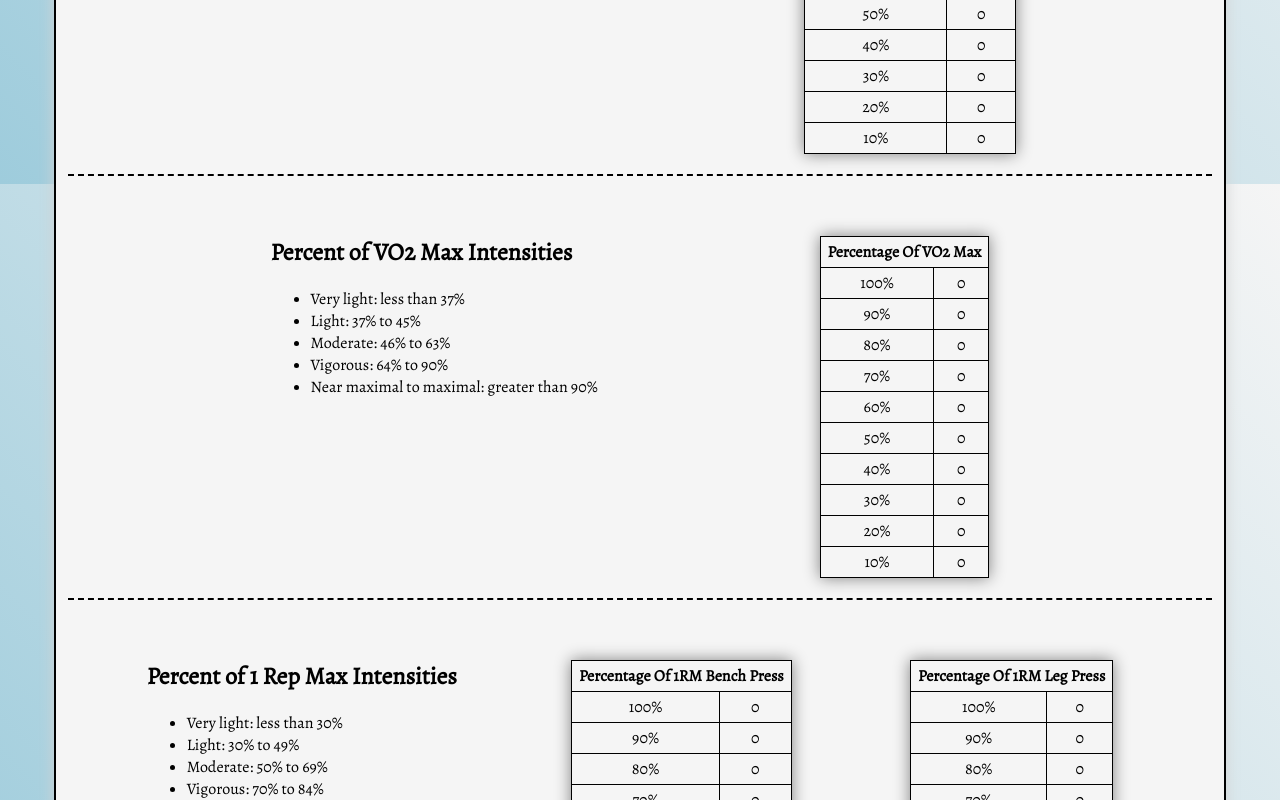
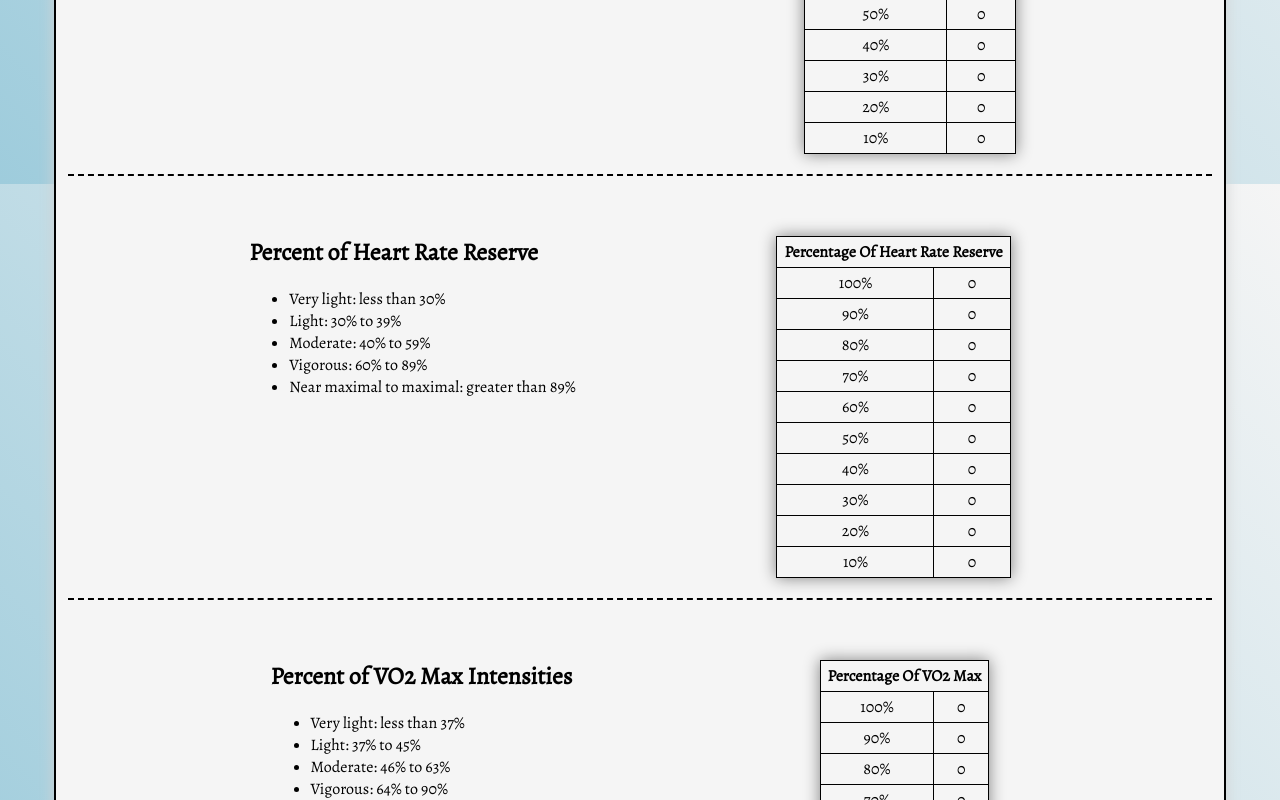
Before and after one commit to damatoaj/fitTest, a React (Create React App) app: page /#/relative-intensity in a window 1280 px wide. Shown: the part 616-1416 px from the top of the page. Built offline with nearby package versions, Linux system fonts and the light colour scheme.

Commit message:
Added resting heart rate

```diff
--- a/src/App.tsx
+++ b/src/App.tsx
@@ -44,6 +44,7 @@ import BloodPressureScreen from './Screens/BloodPressure/BloodPressureScreen';
 import SkinfoldScreen from './Screens/SkinFolds/SkinfoldScreen';
 import FieldTests from './Screens/FieldTests/FieldTests';
 import RelativeIntensity from './Screens/RelativeIntensity/RelativeIntensity';
+import RestingHeartRate from './Components/Forms/RestingHeartRate';
 
 function App() {
   const { state } = useUserContext();
@@ -137,6 +138,7 @@ function App() {
           <Route path='/circumferences' element={<BodyCircumference />}></Route>
           <Route path='/blood-pressure' element={<BloodPressureScreen />}></Route>
           <Route path='/skinfolds' element={<SkinfoldScreen />} ></Route>
+          <Route path='/resting-hr' element={<RestingHeartRate />}></Route>
           <Route path='/relative-intensity' element={<RelativeIntensity />} ></Route>
 
           <Route path="/*" element={<FourOhFourScreen />}>
--- /dev/null
+++ b/src/Components/Forms/RestingHeartRate.tsx
@@ -0,0 +1,61 @@
+import { useRef, memo } from 'react';
+import useForm from '../../Hooks/useForm';
+import { useUserContext } from '../../Hooks/useUserContext';
+function RestingHeartRate() {
+    const form = useRef<HTMLFormElement | null>(null)
+    const { handleChange,handleSubmit, handleReset} = useForm();
+    const { state : { user } } = useUserContext();
+    let valid : boolean = Boolean(user.age && user.fname && user.lname && user.sex && user.height && user.currentWeight) || false
+
+    if (form?.current !== null) {
+        valid = form.current.checkValidity()
+    }
+
+  return (
+    <main>
+
+
+    <form
+        ref={form}
+        onSubmit={handleSubmit}
+        onReset={handleReset}
+    >
+            <h2>Resting Heart Rate</h2>
+            <p>
+                Capturing a resting heart rate is most accurate after lying down or sitting for five minutes at the beginning of the session, thereby allowing you to relax.
+            </p>
+            <p>
+                After your rest period, heart rate can be captured with a heart rate monitor, stethescope, or by feeling (palpating) the pulse at the wrist with your index and pointer finger.
+            </p>
+            <p>
+                For best accuracy, measure the pulse for a full minute. You can alternatively measure for 30 seconds and then multiply the scor by two.
+            </p>
+            <p>
+                The results will provide you with an overall assesment of your heart health and also can be used to calculate exercise intensity via the Heart Rate Reserve (HRR) method.
+            </p>
+        <fieldset>
+            <legend>Resting Heart Rate</legend>
+            <input
+                type='number'
+                name='restingHR'
+                min='1'
+                max='500'
+                required
+                onChange={handleChange}
+                step={1}
+                maxLength={3}
+                placeholder=''
+                title="Resting Heart Rate"
+            />
+        </fieldset>
+
+        <span>
+            <button type='submit' disabled={!valid}>{user.fname ?  'Update' : 'Submit' }</button>
+            <button type='reset'>Reset</button>
+        </span>
+    </form>
+    </main>
+  )
+}
+
+export default memo(RestingHeartRate)
--- a/src/Components/NavBar.tsx
+++ b/src/Components/NavBar.tsx
@@ -112,6 +112,9 @@ const NavBar = ({u} : NavBarProps) => {
                                 <Link to='/blood-pressure' onClick={handleNavigate}>Blood Pressure</Link>
                             </li>
                             <li className='dark'>
+                                <Link to='/resting-hr' onClick={handleNavigate}>Resting Heart Rate</Link>
+                            </li>
+                            <li className='light'>
                                 <Link to='/skinfolds' onClick={handleNavigate}>Skinfold Sites</Link>
                             </li>
                         </ul>
--- a/src/Components/Tables/DemographicTable.tsx
+++ b/src/Components/Tables/DemographicTable.tsx
@@ -31,6 +31,14 @@ const DemographicTable = () => {
                             </td>
                             <td>
                                 {state.user.activityLevel ? state.user.activityLevel : '-'}
+                            </td>
+                        </tr>
+                        <tr>
+                            <td>
+                                Resting Heart Rate:
+                            </td>
+                            <td>
+                                {state.user.restingHR ? state.user.restingHR : '-'}
                             </td>
                         </tr>
                         <tr>
--- /dev/null
+++ b/src/Components/Tables/ReserveTable.tsx
@@ -0,0 +1,97 @@
+import {memo} from 'react';
+
+type ReserveTableProps = {
+    max : number,
+    min : number,
+    title : string
+}
+
+const ReserveTable = ({ max, min, title } : ReserveTableProps ) => {
+    return <table>
+        <thead><th colSpan={2}>{title}</th></thead>
+        <tbody>
+            <tr>
+                <td>
+                    100%
+                </td>
+                <td>
+                    {Math.round(((max - min) * 1 + min ) * 100) / 100}
+                </td>
+            </tr>
+            <tr>
+                <td>
+                    90%
+                </td>
+                <td>
+                    {Math.round(((max - min) * .9 + min ) * 100) / 100}
+                </td>
+            </tr>
+            <tr>
+                <td>
+                    80%
+                </td>
+                <td>
+                    {Math.round(((max - min) * .8 + min ) * 100) / 100}
+                </td>
+            </tr>
+            <tr>
+                <td>
+                    70%
+                </td>
+                <td>
+                {Math.round(((max - min) * .7 + min ) * 100) / 100}
+                </td>
+            </tr>
+            <tr>
+                <td>
+                    60%
+                </td>
+                <td>
+                {Math.round(((max - min) * .6 + min ) * 100) / 100}
+                </td>
+            </tr>
+            <tr>
+                <td>
+                    50%
+                </td>
+                <td>
+                {Math.round(((max - min) * .5 + min ) * 100) / 100}
+                </td>
+            </tr>
+            <tr>
+                <td>
+                    40%
+                </td>
+                <td>
+                {Math.round(((max - min) * .4 + min ) * 100) / 100}
+                </td>
+            </tr>
+            <tr>
+                <td>
+                    30%
+                </td>
+                <td>
+                {Math.round(((max - min) * .3 + min ) * 100) / 100}
+                </td>
+            </tr>
+            <tr>
+                <td>
+                    20%
+                </td>
+                <td>
+                {Math.round(((max - min) * .2 + min ) * 100) / 100}
+                </td>
+            </tr>
+            <tr>
+                <td>
+                    10%
+                </td>
+                <td>
+                    {Math.round(((max - min) * .1 + min ) * 100) / 100}
+                </td>
+            </tr>
+        </tbody>
+    </table>
+}
+
+export default memo(ReserveTable);
--- a/src/Components/Tables/SessionsTable.tsx
+++ b/src/Components/Tables/SessionsTable.tsx
@@ -88,6 +88,7 @@ const SessionsTable = () => {
                             {user.prefers_metric ? <td>{session.hips_circumference || '-'}</td> : <td>{session.hips_circumference / 2.54 || '-'}</td>}
                             {user.prefers_metric ? <td>{session.midthigh_circumference || '-'}</td> : <td>{session.midthigh_circumference / 2.54 || '-'}</td>}
                             {user.prefers_metric ? <td>{session.waist_circumference || '-'}</td> : <td>{session.waist_circumference / 2.54 || '-'}</td>}
+                            <td>{session.resting_heart_rate || '-'}</td>
                             <td>{session.max_heart_rate || '-'}</td>
                             <td>{session.activity_level || '-'}</td>
                             <td>{session.vo2_max || '-'}</td>
--- a/src/Context/UserContext.tsx
+++ b/src/Context/UserContext.tsx
@@ -4,11 +4,6 @@ import { menPushupCategories, womenPushupCategories } from "../Functions/Testing
 import { womenCardioFitnessClassification, menCardioFitnessClassification } from "../Functions/Testing/cardioFitness";
 import { menBenchPress, womenBenchPress, menGripStrength, womenGripStrength, menLegPress, womenLegPress } from "../Functions/Testing/muscularFitness";
 import { astrandEquation, gellishEquation, } from "../Functions/Intensity/heartRateFunctions";
-import {
-    validateAge,
-    validateCurrentWeight,
-    validateGoalWeight
-} from "../Functions/Testing/demographicsValidation";
 import { cmToM } from "../Functions/Conversions";
 import { calculateBMI } from "../Functions/Testing/bodyComposition";
 import { calculateMacros } from "../Functions/Nutrition/calculateMacros";
@@ -60,7 +55,8 @@ const initialUser: User = typeof u === 'string' ? JSON.parse(u) : {
     midaxillarySkin : 0,
     subscapSkin : 0,
     supraIliacSkin : 0,
-    thighSkin : 0
+    thighSkin : 0,
+    restingHR: 0
 };
 
 type State = {
@@ -109,6 +105,7 @@ type Action = {type: 'UPDATE_PUSHUPS', payload: number}
     | {type : 'UPDATE_THIGH_SKIN', payload: number}
     | {type : 'UPDATE_TRICEPS_SKIN', payload: number}
     | {type: 'ALERT', payload : {type: string, message: string}}
+    | {type: 'UPDATE_RESTING_HR', payload: number}
     | {type: 'REMOVEALERT', payload: null}
 
 
@@ -127,6 +124,9 @@ export const userReducer = (state : State, action: Action) => {
     switch (type) {
         case 'LOADING':
             return {...state, isLoading: true, error: null, alert: null}
+        case 'UPDATE_RESTING_HR':
+            sessionStorage.setItem('user', JSON.stringify({...state.user, restingHR : payload}));
+            return { user: {...state.user, restingHR: payload}, isLoading: false, error: null,  alert: null};
         case 'UPDATE_ABDOMINAL_SKIN':
             sessionStorage.setItem('user', JSON.stringify({...state.user, abdominalSkin : payload}));
             return { user: {...state.user, abdominalSkin: payload}, isLoading: false, error: null,  alert: null};
--- a/src/Screens/RelativeIntensity/RelativeIntensity.tsx
+++ b/src/Screens/RelativeIntensity/RelativeIntensity.tsx
@@ -1,5 +1,6 @@
 import {memo} from 'react';
 import Percentages from '../../Components/Tables/Percentages';
+import ReserveTable from '../../Components/Tables/ReserveTable';
 import { useUserContext } from '../../Hooks/useUserContext';
 
 const RelativeIntensity = () => {
@@ -29,6 +30,27 @@ const RelativeIntensity = () => {
                             title='Percentage Of Heart Rate Max'
                         />
                     ) : <Percentages max={0} title='Percentage Of Heart Rate Max' />}
+
+
+            </section>
+            <section id='heart-rate-reserve'>
+                <div>
+                    <h2>Percent of Heart Rate Reserve</h2>
+                    <ul>
+                        <li>Very light: less than 30%</li>
+                        <li>Light: 30% to 39%</li>
+                        <li>Moderate: 40% to 59%</li>
+                        <li>Vigorous: 60% to 89%</li>
+                        <li>Near maximal to maximal: greater than 89%</li>
+                    </ul>
+                </div>
+                {(state.user.hrMax && state.user.hrMax >  0) && (state.user.restingHR > 0)? (
+                    <ReserveTable
+                        max={state.user.hrMax}
+                        min={state.user.restingHR}
+                        title='Percentage Of Heart Rate Reserve'
+                    />
+                ) : <ReserveTable max={0} min={0} title='Percentage Of Heart Rate Reserve' />}
             </section>
             <section id='vo2-max'>
                 <div>
--- a/src/indexedDB.ts
+++ b/src/indexedDB.ts
@@ -1,5 +1,5 @@
 let request : IDBOpenDBRequest;
-let version = 6;
+let version = 7;
 let db : IDBDatabase;
 
 export const initDB = (v:number): Promise<boolean> => {
@@ -21,6 +21,7 @@ export const initDB = (v:number): Promise<boolean> => {
             objectStore.createIndex('activity_level', 'activity_level', { unique: false })
             objectStore.createIndex('bmi', 'bmi', { unique: false })
             objectStore.createIndex('waist_circumference', 'waist_circumference', { unique: false })
+            objectStore.createIndex('resting_heart_rate', 'resting_heart_rate', { unique: false })
             objectStore.createIndex('max_heart_rate', 'max_heart_rate', { unique: false })
             objectStore.createIndex('pushups', 'pushups', { unique: false })
             objectStore.createIndex('grip_strength', 'grip_strength', { unique: false })
--- a/src/interfaces.ts
+++ b/src/interfaces.ts
@@ -105,7 +105,8 @@ interface User {
     thighSkin: number;
     tricepSkin: number;
     bodyDensity: number;
-    bodyComp: BodyComp
+    bodyComp: BodyComp;
+    restingHR : number;
 }
 
 type UserKeys = keyof User;
```
Also changed, not shown: src/Hooks/useForm.ts (+8 -4 lines). Lines whose indentation alone changed are shown as unchanged.
